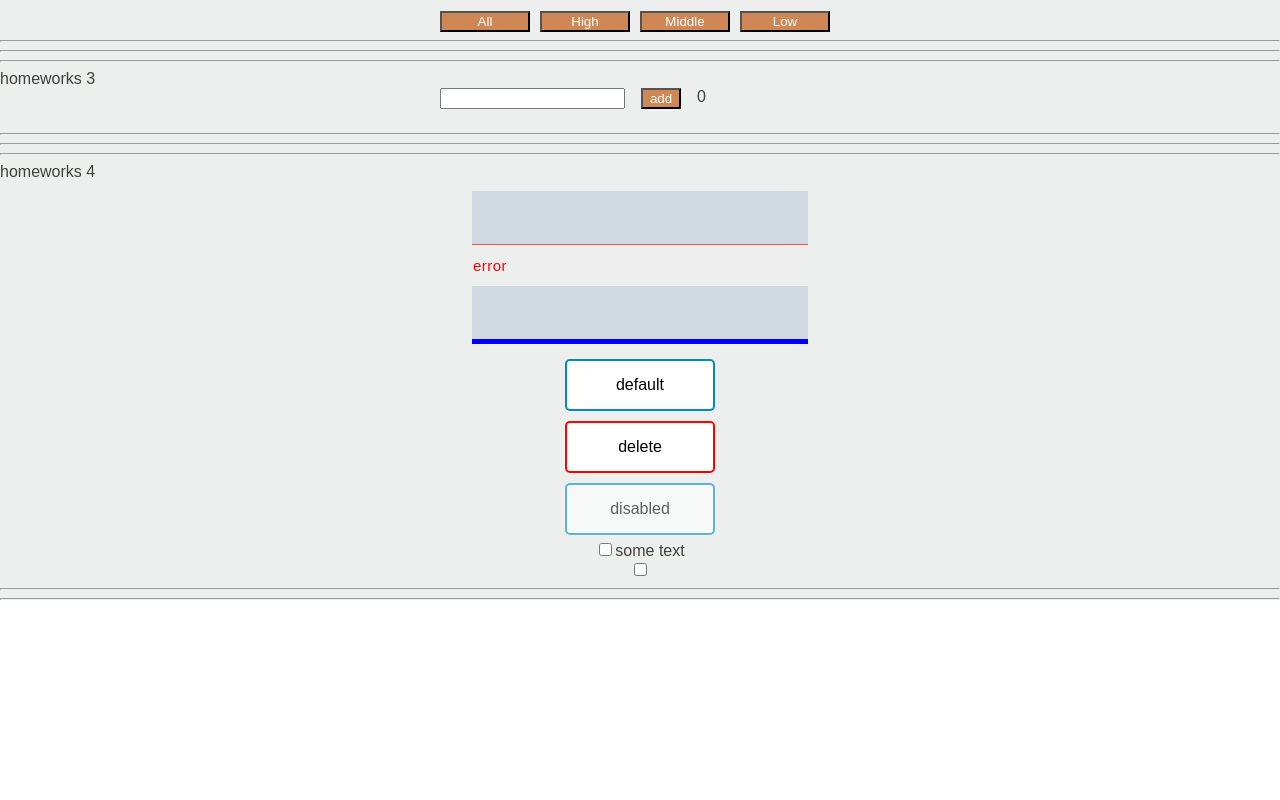
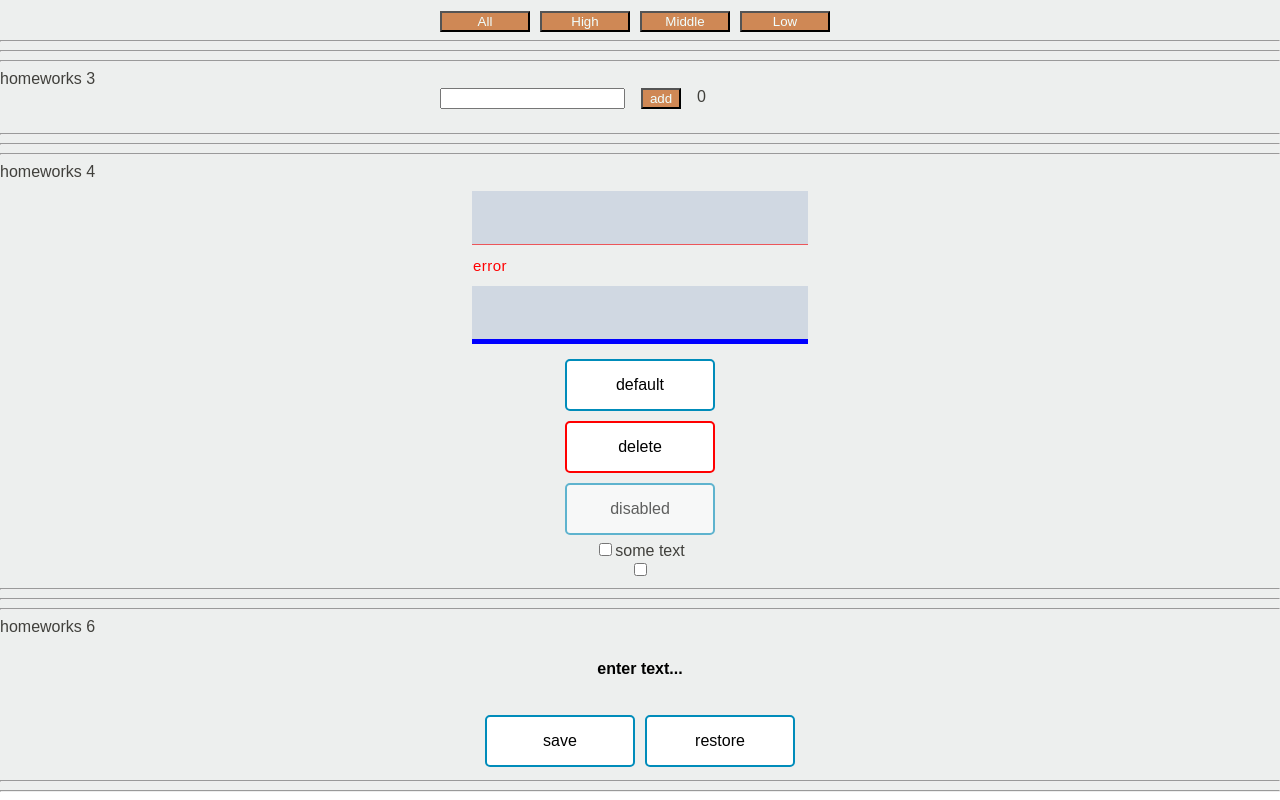
Before and after one commit to mr-Freeman-S/homework, a React (Create React App) app: page /#/pre-junior in a window 1280 px wide. Shown: the part 499-1299 px from the top of the page. Before the commit the page ends 1107 px from the top, so only its background shows below. Built offline with nearby package versions, Linux system fonts and the light colour scheme.

Commit message:
Added HM6 done

```diff
--- a/src/p2-homeworks/h5/pages/PreJunior.tsx
+++ b/src/p2-homeworks/h5/pages/PreJunior.tsx
@@ -3,6 +3,7 @@ import HW1 from '../../h1/HW1'
 import HW2 from '../../h2/HW2'
 import HW3 from '../../h3/HW3'
 import HW4 from '../../h4/HW4'
+import HW6 from "../../h6/HW6";
 
 function PreJunior() {
     return (
@@ -11,7 +12,7 @@ function PreJunior() {
             <HW2/>
             <HW3/>
             <HW4/>
-            {/*<HW6/>*/}
+            <HW6/>
 
         </div>
     )
--- /dev/null
+++ b/src/p2-homeworks/h6/HW6.module.css
@@ -0,0 +1,10 @@
+.editSpan {
+    color: black;
+    font-weight: 600;
+    margin: 10px;
+    padding-top: 0.825rem;
+    padding-bottom: 0.5rem;
+    width: 20rem;
+    height: 2rem;
+    text-align: center;
+}
--- a/src/p2-homeworks/h6/HW6.tsx
+++ b/src/p2-homeworks/h6/HW6.tsx
@@ -2,6 +2,7 @@ import React, {useState} from 'react'
 import SuperEditableSpan from './common/c4-SuperEditableSpan/SuperEditableSpan'
 import SuperButton from '../h4/common/c2-SuperButton/SuperButton'
 import {restoreState, saveState} from './localStorage/localStorage'
+import s from "./HW6.module.css"
 
 function HW6() {
     const [value, setValue] = useState<string>('')
@@ -10,7 +11,21 @@ function HW6() {
         saveState<string>('editable-span-value', value)
     }
     const restore = () => {
-        // setValue()
+        setValue(restoreState('editable-span-value', ''))
+        /*let restoreValue = localStorage.getItem('editable-span-value')
+        if (restoreValue!== null) {
+            setValue(JSON.parse(restoreValue))
+        }*/
+    }
+
+    const styleSpan = {
+        "display": "flex",
+        "flex-direction": "column",
+        "align-items": "center"
+    }
+    const styleButtons = {
+        "display": "flex",
+        "justifyContent": 'center'
     }
 
     return (
@@ -19,16 +34,18 @@ function HW6() {
             homeworks 6
 
             {/*should work (должно работать)*/}
-            <div>
+            <div style={styleSpan}>
                 <SuperEditableSpan
                     value={value}
                     onChangeText={setValue}
                     spanProps={{children: value ? undefined : 'enter text...'}}
+                    spanClassName={s.editSpan}
                 />
             </div>
-            <SuperButton onClick={save}>save</SuperButton>
-            <SuperButton onClick={restore}>restore</SuperButton>
-
+            <div style={styleButtons}>
+                <SuperButton onClick={save}>save</SuperButton>
+                <SuperButton onClick={restore}>restore</SuperButton>
+            </div>
             <hr/>
             {/*для личного творчества, могу проверить*/}
             {/*<AlternativeSuperEditableSpan/>*/}
--- a/src/p2-homeworks/h6/common/c4-SuperEditableSpan/SuperEditableSpan.tsx
+++ b/src/p2-homeworks/h6/common/c4-SuperEditableSpan/SuperEditableSpan.tsx
@@ -31,22 +31,22 @@ const SuperEditableSpan: React.FC<SuperEditableSpanType> = (
     const {children, onDoubleClick, className, ...restSpanProps} = spanProps || {}
 
     const onEnterCallback = () => {
-        // setEditMode() // выключить editMode при нажатии Enter
+        setEditMode(false) // выключить editMode при нажатии Enter
 
         onEnter && onEnter()
     }
     const onBlurCallback = (e: React.FocusEvent<HTMLInputElement>) => {
-        // setEditMode() // выключить editMode при нажатии за пределами инпута
+          e.currentTarget && setEditMode(false) // выключить editMode при нажатии за пределами инпута
 
         onBlur && onBlur(e)
     }
     const onDoubleClickCallBack = (e: React.MouseEvent<HTMLSpanElement, MouseEvent>) => {
-        // setEditMode() // включить editMode при двойном клике
+        e.currentTarget && setEditMode(true) // включить editMode при двойном клике
 
         onDoubleClick && onDoubleClick(e)
     }
 
-    const spanClassName = `${'сделать красивый стиль для спана'} ${className}`
+    const spanClassName = `${restProps.spanClassName} ${className}`
 
     return (
         <>
```
